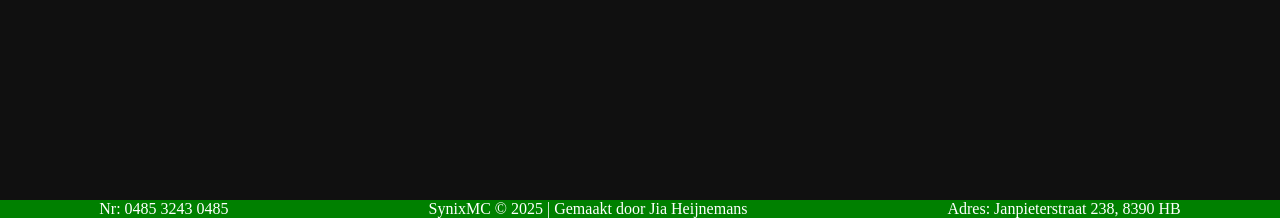
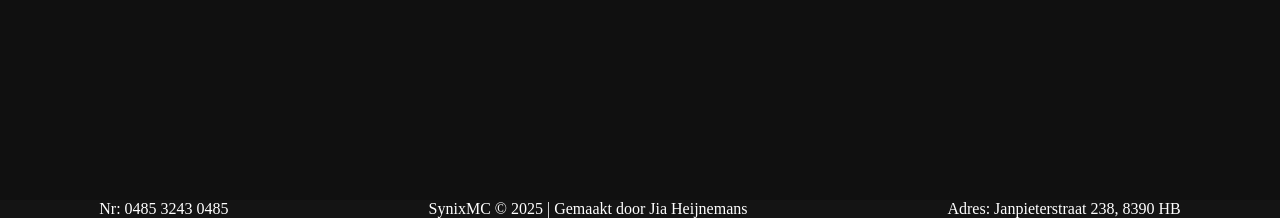
Before and after one commit to voidpacketdev/SynixSushiWeb, a PHP site: page /menu.php in a window 1280 px wide. Shown: the part 600-818 px from the top of the page. Run offline with PHP 8.4, Linux system fonts and the light colour scheme; data that the repository does not hold is empty; some web fonts are replaced.

Commit message:
changed footer bg color

```diff
--- a/html/css/menu.css
+++ b/html/css/menu.css
@@ -112,7 +112,7 @@ footer {
     justify-content: center;
     gap: 200px;
     color: #9D9D9D;
-    background-color: green;
+    background-color: #141414;
 }
 
 /* EINDE FOOTER */
```
